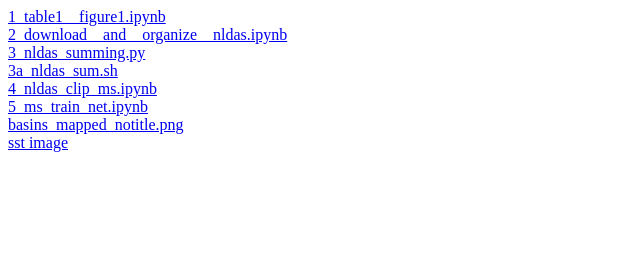
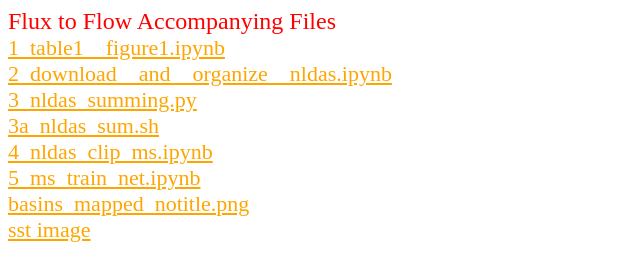
Before and after one commit to fluxtoflow/fluxtoflow.github.io, a plain HTML site: page index.html in a window 1280 px wide. Shown: the whole page, without its empty margins (0-640 px from the left). Drawn offline with Linux system fonts and the light colour scheme.

Commit message:
Update index.html

```diff
--- a/index.html
+++ b/index.html
@@ -1,5 +1,18 @@
 <html>
+<head>
+  <style>
+    a {
+      color: orange;
+      font-size: 22;
+    }
+    body {
+      color: red;
+      font-size: 24;
+    }
+  </style>
+</head>
 <body>
+  Flux to Flow Accompanying Files <br>
   <a href="https://github.com/fluxtoflow/src/blob/main/1_table1__figure1.ipynb">1_table1__figure1.ipynb</a>
   <br><a href="https://github.com/fluxtoflow/src/blob/main/2_download__and__organize__nldas.ipynb">2_download__and__organize__nldas.ipynb</a>
   <br><a href="https://github.com/fluxtoflow/src/blob/main/3_nldas_summing.py">3_nldas_summing.py</a>
@@ -7,6 +20,6 @@
   <br><a href="https://github.com/fluxtoflow/src/blob/main/4_nldas_clip_ms.ipynb">4_nldas_clip_ms.ipynb</a>
   <br><a href="https://github.com/fluxtoflow/src/blob/main/5_ms_train_net.ipynb">5_ms_train_net.ipynb</a>
   <br><a href="https://github.com/fluxtoflow/src/blob/main/basins_mapped_notitle.png">basins_mapped_notitle.png</a>
-  <br><a href="https://github.com/fluxtoflow/fluxtoflow.github.io/blob/main/sst.png">sst image</a>
+  <br><a href="https://github.com/fluxtoflow/fluxtoflow.github.io/raw/main/sst.png">sst image</a>
 </body>
 </html>
```
